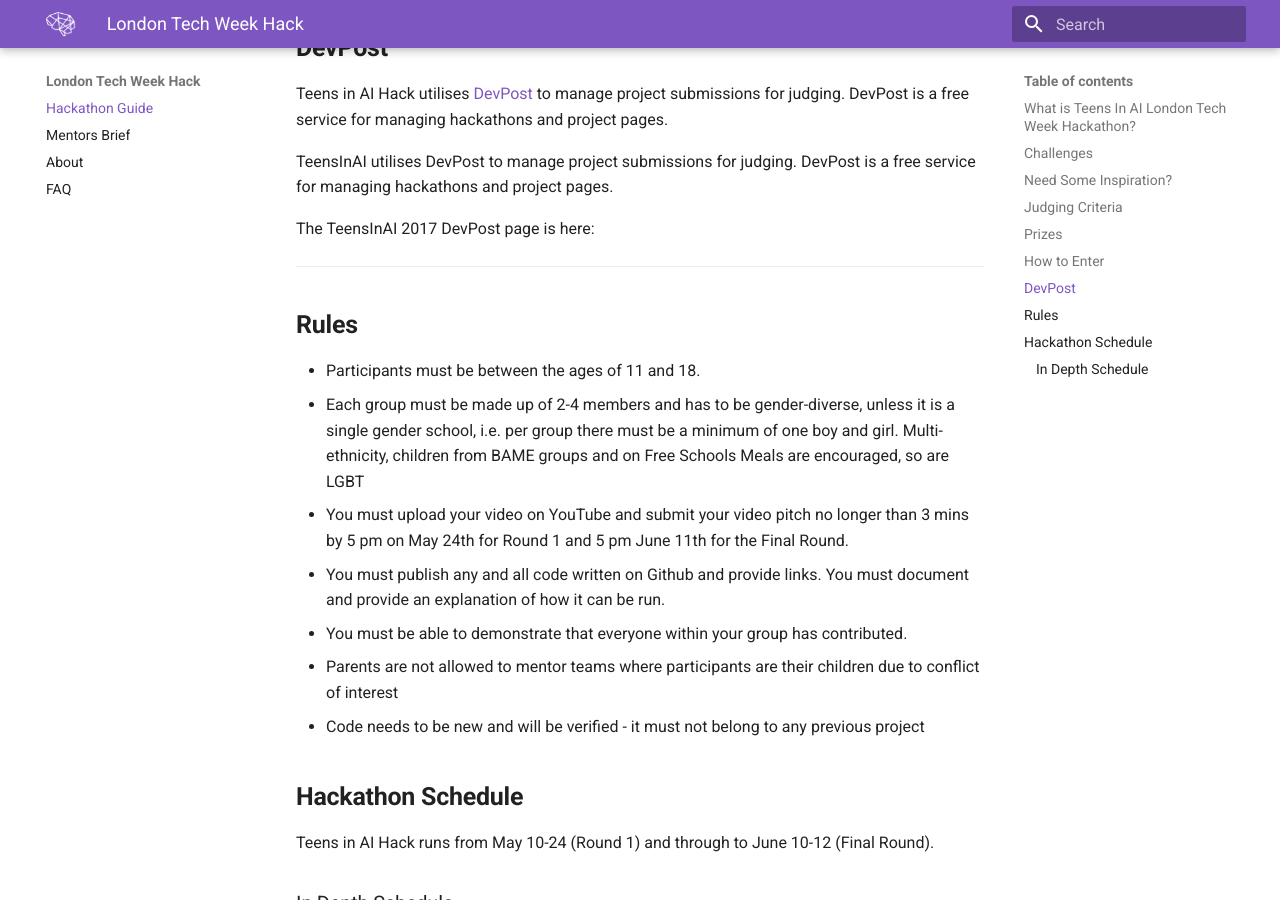
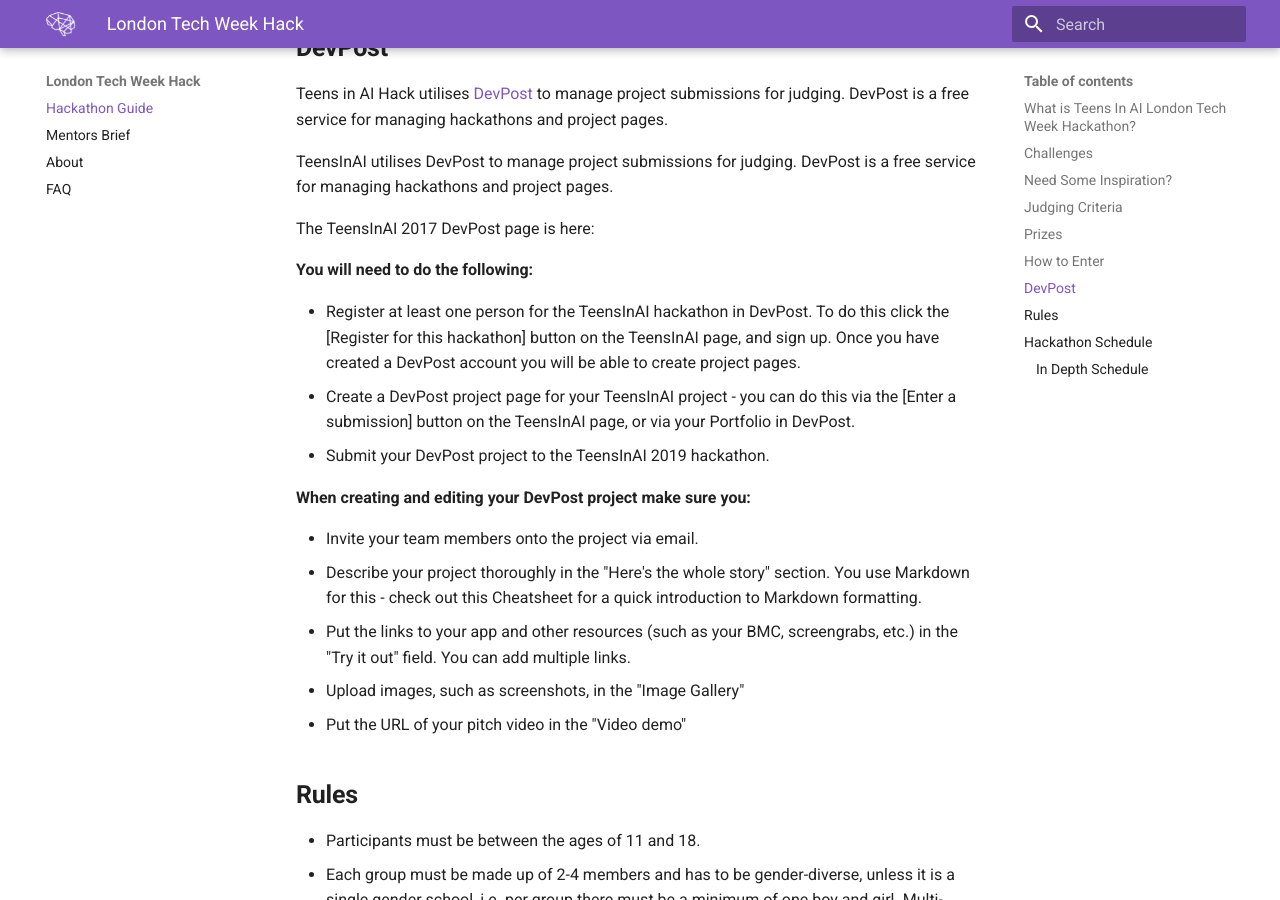
Before and after one commit to elenasinel/tech-week, an MkDocs documentation site: the page built from docs/index.md, in a window 1280 px wide and 900 px high, scrolled down 4635 px. Built offline with MkDocs 1.6.1 and Material for MkDocs 9.7.7, drawn with Linux system fonts in a browser that asks for light colours; some of the changed text lies outside the part shown.

Commit message:
Update Documentation “index”

```diff
--- a/docs/index.md
+++ b/docs/index.md
@@ -71,7 +71,19 @@
 
 The TeensInAI 2017 DevPost page is here:
 
-****
+**You will need to do the following:**
+
+* Register at least one person for the TeensInAI hackathon in DevPost. To do this click the \[Register for this hackathon] button on the TeensInAI page, and sign up. Once you have created a DevPost account you will be able to create project pages.
+* Create a DevPost project page for your TeensInAI project - you can do this via the \[Enter a submission] button on the TeensInAI page, or via your Portfolio in DevPost.
+* Submit your DevPost project to the TeensInAI 2019 hackathon.
+
+**When creating and editing your DevPost project make sure you:**
+
+* Invite your team members onto the project via email.
+* Describe your project thoroughly in the "Here's the whole story" section. You use Markdown for this - check out this Cheatsheet for a quick introduction to Markdown formatting.
+* Put the links to your app and other resources (such as your BMC, screengrabs, etc.) in the "Try it out" field. You can add multiple links.
+* Upload images, such as screenshots, in the "Image Gallery"
+* Put the URL of your pitch video in the "Video demo"
 
 ## **Rules**
 
@@ -119,6 +131,10 @@
 [Download our Human Centred Design Guide PDF](https://drive.google.com/open?id=1iFcr90gaP-0h-z8Rs1i9TOsn2Y18KBIZ)
 
 ## **4. Business Model Canvas**
+
+The Business Model Canvas (BMC), is a strategic management and entrepreneurial tool. It allows you to describe, design, challenge, invent, and pivot your business model.
+
+A good starting place is on the [Strategyzer](https://www.strategyzer.com/canvas) sites. Strategyzer have a lot of free resources on their site, but you'll need to register to access them.
 
 [Download our Business Model Guide PDF](http://bit.ly/2vkTfyS)
 
```
